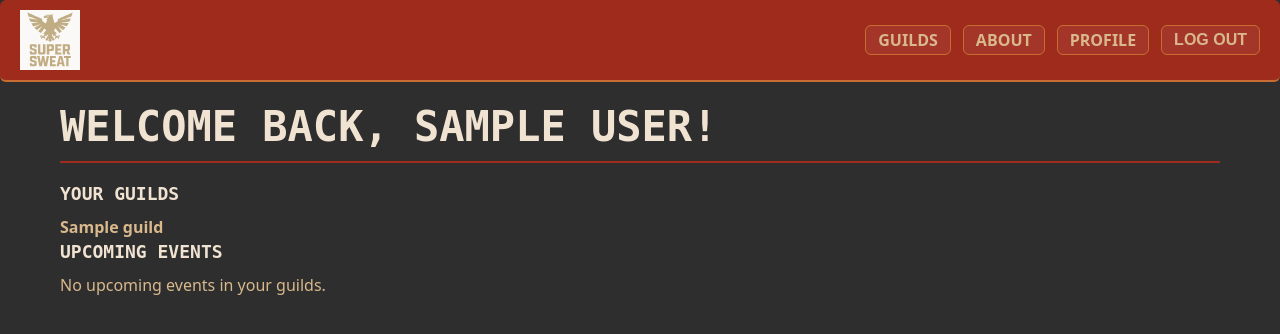
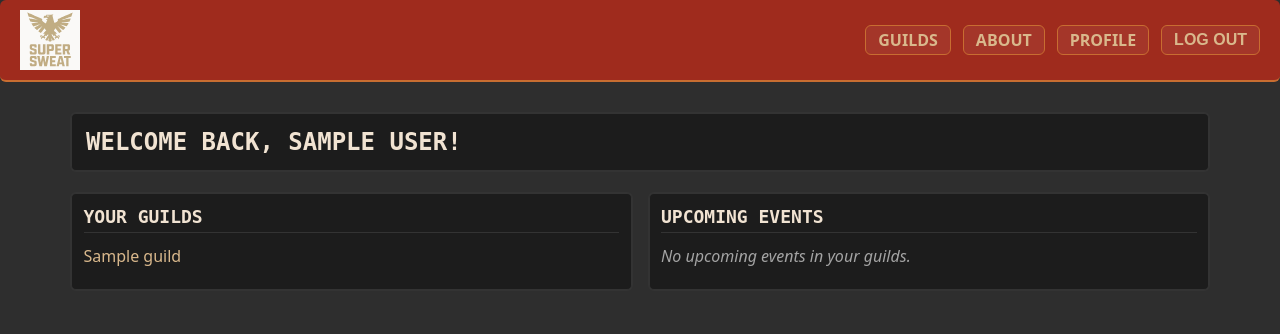
Before and after one commit to Xugknight/super-sweat, a Django app: page / in a window 1280 px wide. Shown: the top 334 px of the page. Run offline with Django 5.2, Linux system fonts and the light colour scheme; a user stored in the database is signed in; tables that the repository leaves empty hold one stand-in row (values such as "Sample post").

Commit message:
Dashboard Styling

```diff
--- /dev/null
+++ b/main_app/static/css/dashboard.css
@@ -0,0 +1,77 @@
+/* css/dashboard.css */
+
+.dashboard {
+  display: flex;
+  flex-direction: column;
+  gap: 2rem;
+  padding: 1rem;
+}
+
+/* Header card */
+.dash-header {
+  background: var(--bg-steel);
+  padding: 1.5rem;
+  border-radius: var(--radius);
+  box-shadow: inset 0 0 0 1px rgba(255,255,255,0.1);
+}
+.dash-header h1 {
+  margin: 0;
+  font-size: var(--font-xl);
+  color: var(--text-headline);
+}
+
+/* Two‑column layout */
+.dash-two-col {
+  display: flex;
+  gap: 1.5rem;
+  flex-wrap: wrap;
+}
+.dash-two-col > .dash-section {
+  flex: 1 1 300px;
+}
+
+/* Section cards */
+.dash-section {
+  background: var(--bg-steel);
+  padding: 1.25rem;
+  border-radius: var(--radius);
+  box-shadow: inset 0 0 0 1px rgba(255,255,255,0.1);
+}
+.dash-section h2 {
+  margin-top: 0;
+  font-size: var(--font-l);
+  border-bottom: 1px solid rgba(255,255,255,0.1);
+  padding-bottom: 0.5rem;
+}
+
+/* Lists inside dashboard */
+.dash-list {
+  list-style: none;
+  margin: 0;
+  padding: 0;
+}
+.dash-list li {
+  margin: 0.8rem 0;
+}
+.dash-list a {
+  text-decoration: none;
+  color: var(--text-main);
+  font-weight: 500;
+}
+.dash-list a:hover {
+  text-decoration: underline;
+}
+
+/* Empty state */
+.empty {
+  color: rgba(255,255,255,0.6);
+  font-style: italic;
+  margin-top: 1rem;
+}
+
+/* Responsive */
+@media (max-width: 600px) {
+  .dash-two-col {
+    flex-direction: column;
+  }
+}
--- a/main_app/templates/about.html
+++ b/main_app/templates/about.html
@@ -1,5 +1,7 @@
 {% extends 'base.html' %} {% block content %}
 <h1>About Super Sweat</h1>
 <hr />
-<p class="page-content">I like Games!</p>
+<p class="page-content">
+    I like Games!
+</p>
 {% endblock %}
--- a/main_app/templates/home.html
+++ b/main_app/templates/home.html
@@ -3,7 +3,7 @@
 
 {% block head %}
 {% if user.is_authenticated %}
-    <!-- you can load dashboard-specific CSS here -->
+<link rel="stylesheet" href="{% static 'css/dashboard.css' %}">
 {% else %}
 <link rel="stylesheet" href="{% static 'css/landing.css' %}">
 {% endif %}
@@ -12,36 +12,54 @@
 {% block content %}
 
 {% if user.is_authenticated %}
-    <!-- ====== DASHBOARD ====== -->
-    <section class="page-header">
+<div class="dashboard">
+
+  <!-- Welcome Header -->
+  <header class="card dash-header">
     <h1>Welcome back, {{ user.profile.display_name }}!</h1>
+  </header>
+
+  <!-- Two‑column: Your Guilds + Upcoming Events -->
+  <div class="dash-two-col">
+
+    <!-- Your Guilds -->
+    <section class="card dash-section">
+      <h2>Your Guilds</h2>
+      {% if my_guilds %}
+      <ul class="dash-list">
+        {% for g in my_guilds %}
+        <li>
+          <a href="{% url 'guild-detail' g.pk %}">{{ g.name }}</a>
+        </li>
+        {% endfor %}
+      </ul>
+      {% else %}
+      <p class="empty">You're not in any guilds yet.</p>
+      {% endif %}
     </section>
 
-    <section>
-      <h2>Your Guilds</h2>
-      <ul>
-        {% for g in my_guilds %}
-          <li><a href="{% url 'guild-detail' g.pk %}">{{ g.name }}</a></li>
-        {% empty %}
-          <li>You’re not in any guilds yet.</li>
-        {% endfor %}
-      </ul>
-    </section>
-
-    <section>
+    <!-- Upcoming Events -->
+    <section class="card dash-section">
       <h2>Upcoming Events</h2>
-      <ul>
+      {% if upcoming_events %}
+      <ul class="dash-list">
         {% for ev in upcoming_events %}
         <li>
           <a href="{% url 'event-detail' ev.pk %}">
-              {{ ev.title }} on {{ ev.start_time|date:"M d, Y H:i" }}
+            {{ ev.title }}<br>
+            <time datetime="{{ ev.start_time }}">{{ ev.start_time|date:"M d, Y H:i" }}</time>
           </a>
         </li>
-        {% empty %}
-          <li>No upcoming events in your guilds.</li>
         {% endfor %}
       </ul>
+      {% else %}
+      <p class="empty">No upcoming events in your guilds.</p>
+      {% endif %}
     </section>
+
+  </div>
+</div>
+
 {% else %}
 <!-- ====== LANDING PAGE ====== -->
 <section class="hero text-center py-16">
@@ -54,7 +72,7 @@
 <section id="features" class="feature-grid my-16">
   <div class="card p-6">
     <h3>Member Management</h3>
-        <p>Invite, approve & track every member’s activity.</p>
+    <p>Invite, approve & track every member's activity.</p>
   </div>
   <div class="card p-6">
     <h3>Event Scheduling</h3>
@@ -66,7 +84,7 @@
   </div>
   <div class="card p-6">
     <h3>RSVP & Notifications</h3>
-        <p>Manage who’s coming and send reminders.</p>
+    <p>Manage who's coming and send reminders.</p>
   </div>
 </section>
 {% endif %}
```
Lines whose indentation alone changed are shown as unchanged.
